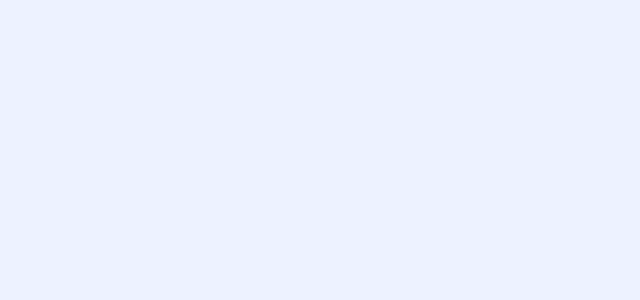
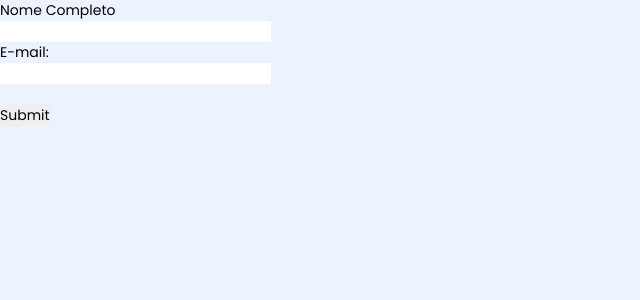
Before and after one commit to breno-pereira/front-hackday, a Nuxt app: page /form in a window 1280 px wide. Before the commit this address had no page. Shown: the top 300 px of the page, without its empty margins (0-640 px from the left). Built offline with nearby package versions, Linux system fonts and the light colour scheme.

Commit message:
form temp

```diff
--- a/nuxt.config.js
+++ b/nuxt.config.js
@@ -44,5 +44,14 @@ export default {
     'render:route': (url, page, { req, res }) => {
       page.html = modifyHtml(page.html)
     }
-  }
+  },
+  router: {
+    extendRoutes(routes, resolve) {
+      routes.push({
+        name: 'form',
+        path: '/form',
+        component: resolve(__dirname, 'pages/form.vue'),
+      });
+    },
+  },
 }
--- /dev/null
+++ b/pages/form.vue
@@ -0,0 +1,21 @@
+<template>
+  <div class="home-wrapper">
+    <div class="container">
+      <form>
+        <label>Nome Completo</label><br>
+        <input type="text"><br>
+        <label>E-mail:</label><br>
+        <input type="text"><br><br>
+        <input type="submit" value="Submit">
+      </form>
+    </div>
+  </div>
+</template>
+
+<script>
+export default {}
+</script>
+
+<style>
+
+</style>
```
